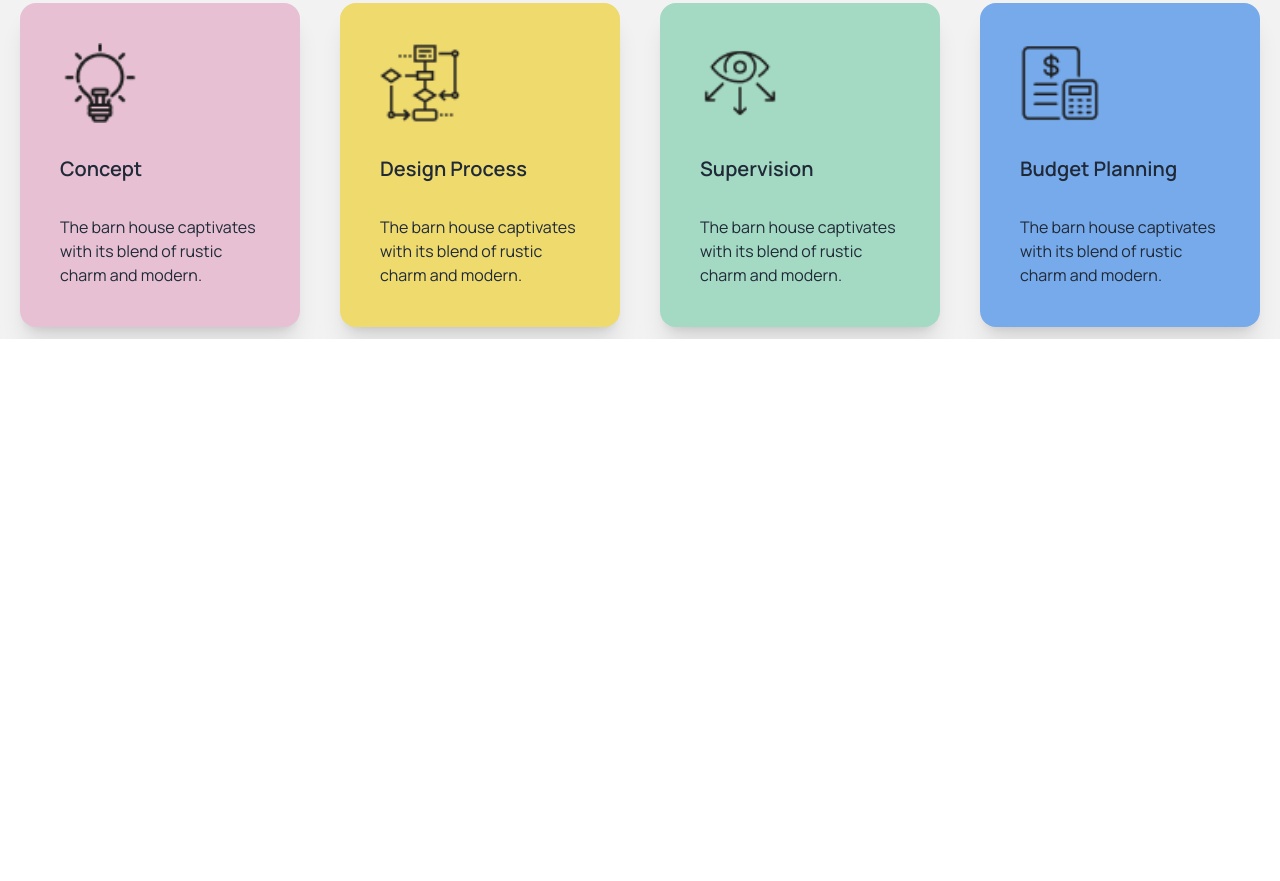
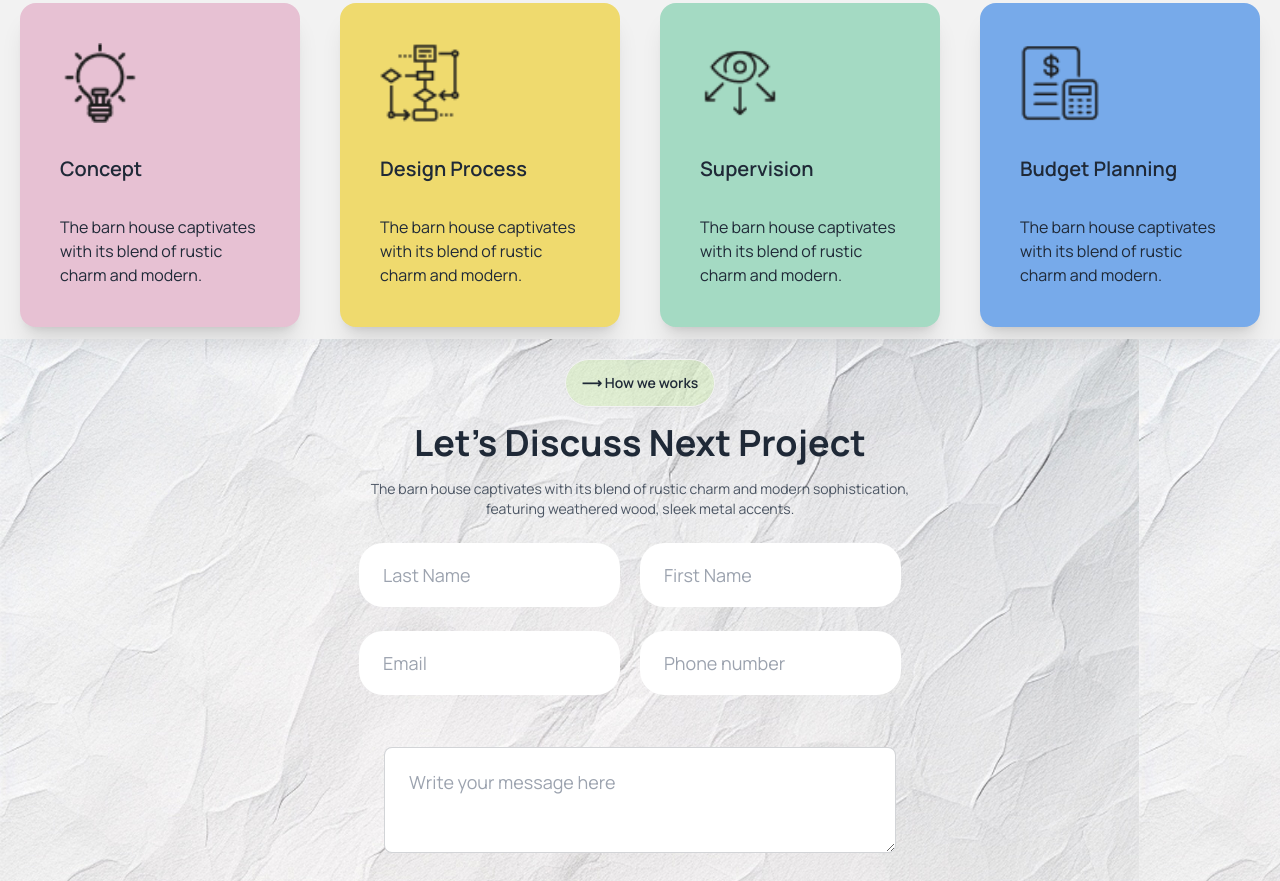
Before and after one commit to abushahed670/assignment-3-rinterio-, a plain HTML site: page index.html in a window 1280 px wide. Shown: the part 1715-2596 px from the top of the page. Before the commit the page ends 2054 px from the top, so only its background shows below. Drawn offline with nearby package versions, Linux system fonts and the light colour scheme.

Commit message:
lets's discus section done

```diff
--- a/index.html
+++ b/index.html
@@ -32,6 +32,7 @@
                         'background-color-5': '#EFDA6E',
                         'background-color-6': '#A4DAC3',
                         'background-color-7': '#77AAEA',
+                        'background-color-8': '#ABEF5F33',
                     }
                 }
             }
@@ -161,10 +162,12 @@
         </section>
         <!-- our work process section  -->
         <section class="bg-base-200">
-            <div class="items-center justify-center flex"><button class=" btn my-12 bg-white rounded-full mb-8 "> &#10230; How we works</button></div>
+            <div class="items-center justify-center flex"><button class=" btn my-12 bg-white rounded-full mb-8 ">
+                    &#10230; How we works</button></div>
 
             <h1 class="text-3xl font-bold text-center">Our Works Process</h1>
-            <p class="py-6 text-center text-gray-600 text-sm">The barn house captivates with its blend of rustic charm and modern sophistication,<br> featuring weathered wood, sleek metal accents.
+            <p class="py-6 text-center text-gray-600 text-sm">The barn house captivates with its blend of rustic charm
+                and modern sophistication,<br> featuring weathered wood, sleek metal accents.
             </p>
             <div class=" grid grid-cols-1 md:grid-cols-2 lg:grid-cols-4 ">
 
@@ -196,6 +199,39 @@
 
 
         </section>
+        <!-- Let’s Discuss Next Project section  -->
+        <section style="background-image: url(images/bg.jpg);">
+
+
+            <div class="items-center text-white justify-center flex">
+                <button class=" btn bg-background-color-8 rounded-full mt-5 ">&#10230; How we works
+                </button>
+            </div>
+            <h1 class="text-4xl text-center font-bold my-4">Let’s Discuss Next Project</h1>
+            <p class="text-center text-sm text-gray-600">The barn house captivates with its blend of rustic charm and modern sophistication,<br> featuring weathered wood, sleek metal accents.</p>
+
+            <div class="w-full flex justify-center mt-6">
+                <div class="flex flex-row-reverse ">
+                    <input type="text" placeholder="First Name"
+                        class="input input-bordered input-lg w-full max-w-lg border-none rounded-3xl max-w-full mx-5 " />
+                    <input type="text" placeholder="Last Name"
+                        class="input input-bordered input-lg w-full max-w-xs border-none rounded-3xl max-w-full" />
+                </div>
+            </div>
+
+            <div class="w-full flex justify-center mt-6">
+                <div class="flex flex-cols-1 lg:flex-row-reverse ">
+                    <input type="number" placeholder="Phone number"
+                        class="input input-bordered input-lg w-full max-w-lg border-none rounded-3xl max-w-full mx-5 " />
+                    <input type="email" placeholder="Email"
+                        class="input input-bordered input-lg w-full max-w-xs border-none rounded-3xl max-w-full" />
+                </div>
+            </div>
+            <div class="flex justify-center mt-6">
+                <textarea placeholder="Write your message here" class="textarea textarea-bordered textarea-lg w-full max-w-lg my-7"></textarea>
+            </div>
+
+        </section>
     </main>
     <footer>
 
```
Also changed, not shown: images/bg.jpg (added).
